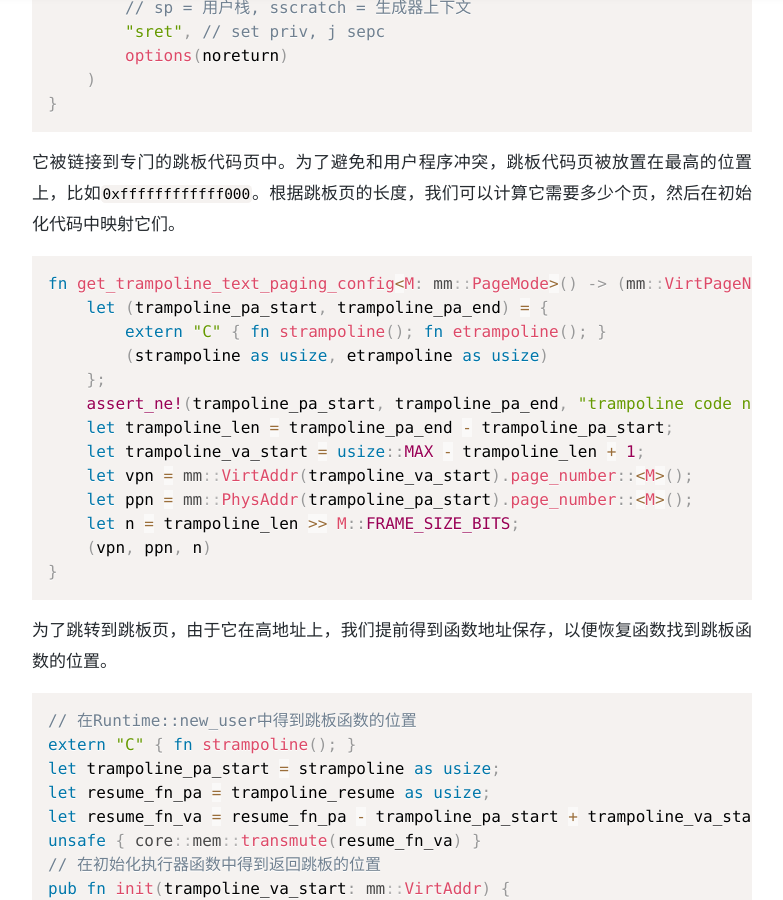
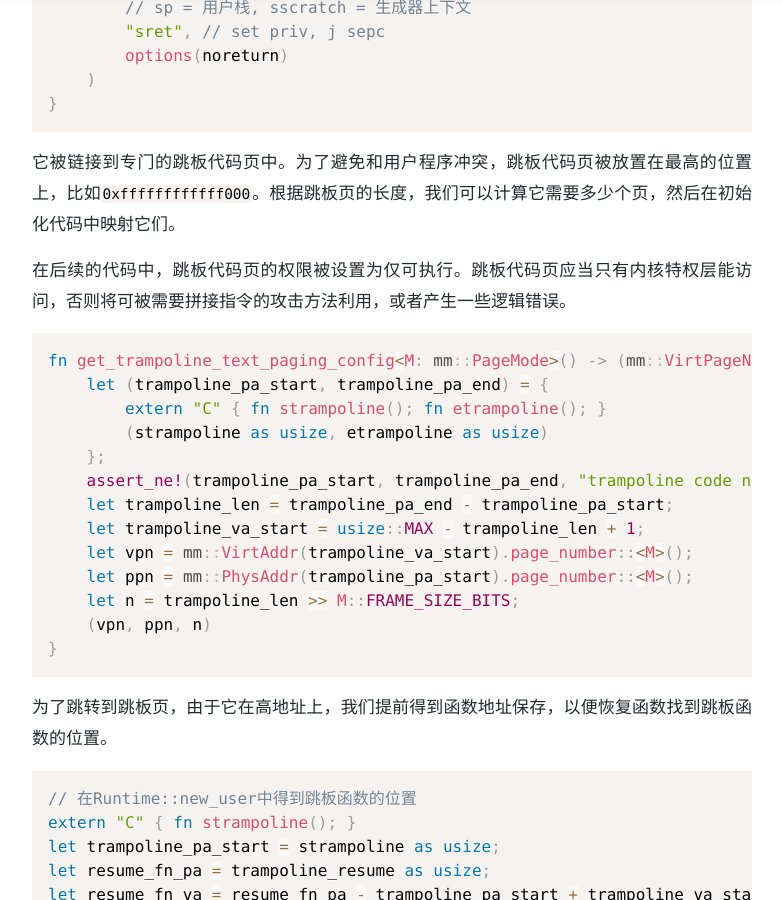
Before and after one commit to HUST-OS/qf.rs, a Jekyll site: the page built from _posts/2021-07-15-跨空间跳板内核.md, in a window 1280 px wide and 900 px high, scrolled down 8200 px. Shown: the whole window, without its empty margins (248-1031 px from the left). Built offline with Jekyll 4.4.1, drawn with Linux system fonts in a browser that asks for light colours; nearby versions of some CDN libraries; a style sheet for code colours, icons or effects is not loaded.

Commit message:
小修改

````diff
--- a/_posts/2021-07-15-跨空间跳板内核.md
+++ b/_posts/2021-07-15-跨空间跳板内核.md
@@ -198,6 +198,8 @@ unsafe extern "C" fn trampoline_resume(_ctx: *mut ResumeContext, _user_satp: usi
 
 它被链接到专门的跳板代码页中。为了避免和用户程序冲突，跳板代码页被放置在最高的位置上，比如`0xffffffffffff000`。根据跳板页的长度，我们可以计算它需要多少个页，然后在初始化代码中映射它们。
 
+在后续的代码中，跳板代码页的权限被设置为仅可执行。跳板代码页应当只有内核特权层能访问，否则将可被需要拼接指令的攻击方法利用，或者产生一些逻辑错误。
+
 ```rust
 fn get_trampoline_text_paging_config<M: mm::PageMode>() -> (mm::VirtPageNum, mm::PhysPageNum, usize) {
     let (trampoline_pa_start, trampoline_pa_end) = {
````
